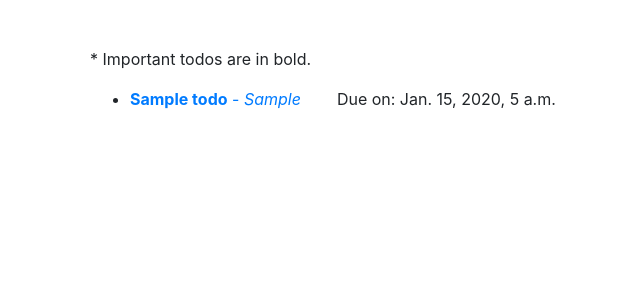
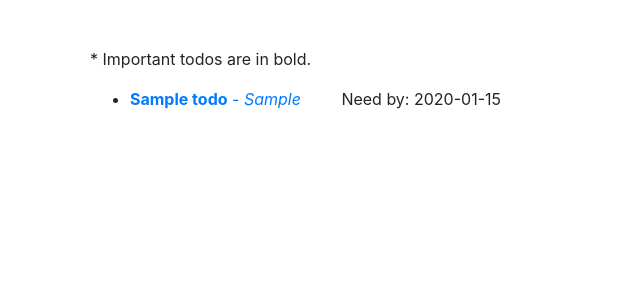
Before and after one commit to CodeByLine/todowoo, a Django app: template todo/templates/todo/currenttodos.html in a window 1280 px wide. Shown: the part 153-453 px from the top of the page, without its empty margins (28-668 px from the left). Run offline with Django 3.2, Linux system fonts and the light colour scheme; the template is opened without the code that fills it: values that come from a table or form of the project are taken from there, others are empty; tables that the repository leaves empty hold one stand-in row (values such as "Sample post"); some libraries are stand-ins or nearby versions.

Commit message:
changed need_by

```diff
--- a/todo/templates/todo/currenttodos.html
+++ b/todo/templates/todo/currenttodos.html
@@ -15,8 +15,9 @@
                 {% if todo.memo %}<em>{% endif %} {{ todo.memo }} {% if todo.memo %}</em>{% endif %}
             {% endif %}
             </a>
-
-            &nbsp; &nbsp; &nbsp; &nbsp;Due on: {{todo.created}}
+            {% if todo.need_by_date %}
+            &nbsp; &nbsp; &nbsp; &nbsp; Need by: {{todo.need_by_date}}
+            {% endif %}
         </li>
         {% endfor %}
     </ul>
```
